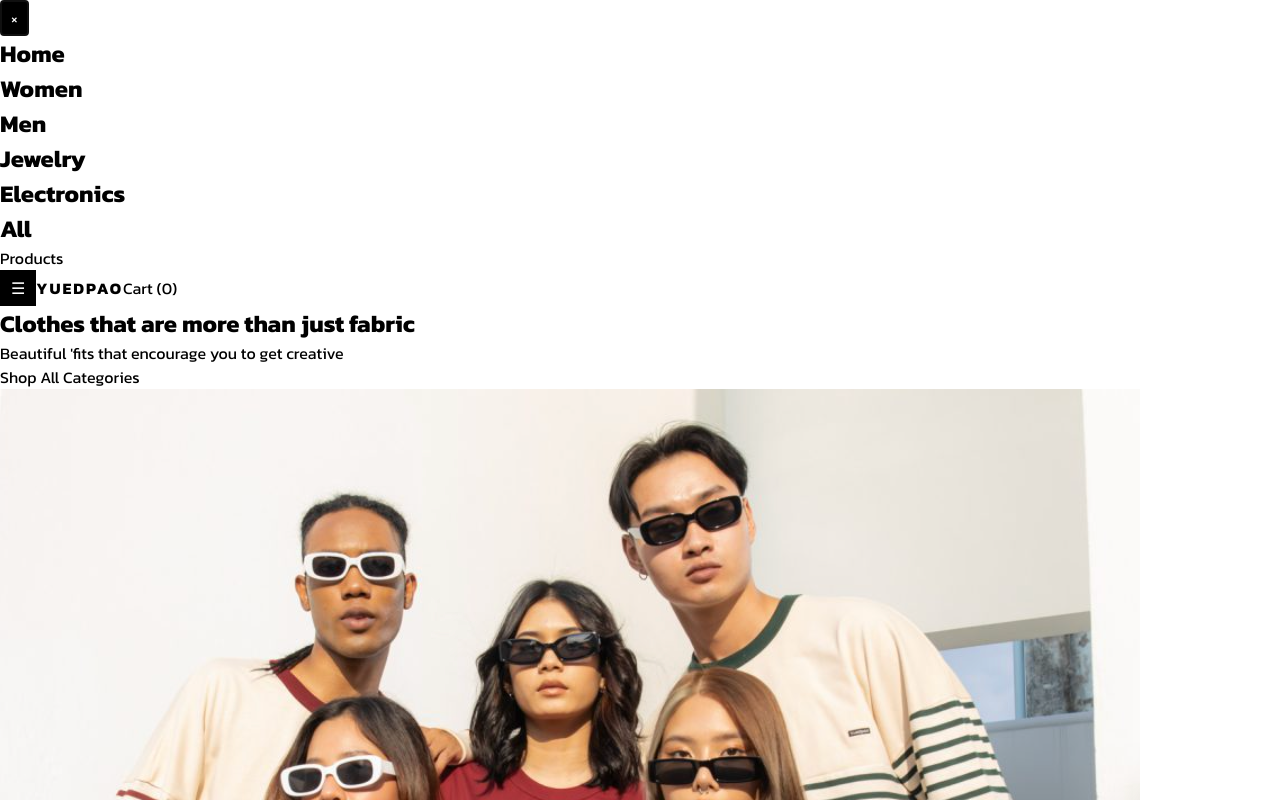
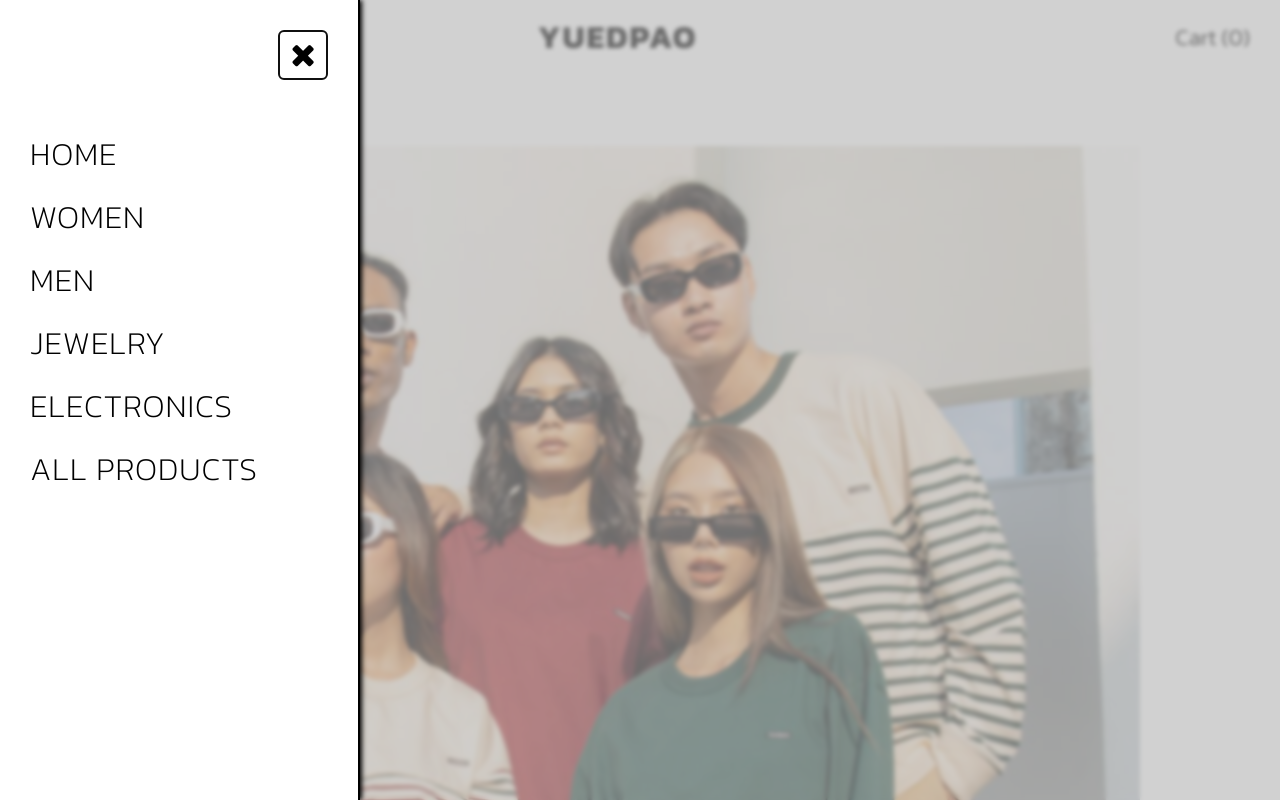
Before and after one commit to marlatte/shopping-cart, a React (Vite) app: page / in a window 1280 px wide. Both pictures are taken after a click on the button "Menu". Shown: the top 800 px of the page. Built offline with nearby package versions, Linux system fonts and the light colour scheme; no server answers.

Commit message:
Style most of menu/header

```diff
--- a/src/components/ErrorPage.jsx
+++ b/src/components/ErrorPage.jsx
@@ -1,5 +1,5 @@
 import { useRouteError } from 'react-router-dom';
-import css from './errorPage.module.css';
+import css from './styles/errorPage.module.css';
 import HomeLink from './ui/HomeLink';
 
 export default function ErrorPage() {
--- a/src/components/Footer.jsx
+++ b/src/components/Footer.jsx
@@ -1,5 +1,5 @@
 import HomeLink from './ui/HomeLink';
-import styles from './footer.module.css';
+import styles from './styles/footer.module.css';
 
 export default function Footer() {
   return (
--- a/src/components/Navbar/CartButton.jsx
+++ b/src/components/Navbar/CartButton.jsx
@@ -1,9 +1,14 @@
 import { Link } from 'react-router-dom';
 import PropTypes from 'prop-types';
+import css from './styles/cartButton.module.css';
 
 export default function CartButton({ miniCart }) {
   const totalItems = miniCart.reduce((acc, curr) => acc + curr.quantity, 0);
-  return <Link to="/cart">Cart ({totalItems})</Link>;
+  return (
+    <Link to="/cart" className={css.cartBtn}>
+      Cart ({totalItems})
+    </Link>
+  );
 }
 
 CartButton.propTypes = {
--- a/src/components/Navbar/Header.jsx
+++ b/src/components/Navbar/Header.jsx
@@ -3,6 +3,7 @@ import { useEffect, useState } from 'react';
 import CartButton from './CartButton';
 import NavMenu from './NavMenu';
 import HomeLink from '../ui/HomeLink';
+import css from './styles/header.module.css';
 
 export default function Header({ miniCart }) {
   const [menuOpen, setMenuOpen] = useState(false);
@@ -21,18 +22,20 @@ export default function Header({ miniCart }) {
           }}
         />
       )}
+      <div className={css.content}>
         <button
           type="button"
           aria-label="Menu"
-        className="open-menu-btn"
+          className={`open-menu-btn ${css.btn}`}
           onClick={() => {
             setMenuOpen(true);
           }}
         >
-        ☰
+          <div className={css.symbol}>☰</div>
         </button>
         <HomeLink />
         <CartButton miniCart={miniCart} />
+      </div>
     </header>
   );
 }
--- a/src/components/Navbar/NavMenu.jsx
+++ b/src/components/Navbar/NavMenu.jsx
@@ -1,40 +1,43 @@
 import { NavLink } from 'react-router-dom';
 import PropTypes from 'prop-types';
+import css from './styles/navMenu.module.css';
 
 export default function NavMenu({ onClick }) {
+  const linkData = [
+    ['Home', '/'],
+    ['Women', '/products/women'],
+    ['Men', '/products/men'],
+    ['Jewelry', '/products/jewelry'],
+    ['Electronics', '/products/electronics'],
+    ['All Products', '/products'],
+  ];
   return (
     <>
       <menu>
         <button
           type="button"
           aria-label="Close Menu"
-          className="close-menu-btn"
+          className={`close-menu-btn ${css.menuBtn}`}
           onClick={onClick}
         >
-          ×
+          <div className={css.symbol}>
+            <i className="fa fa-times" aria-hidden="true" />
+          </div>
         </button>
         <nav>
-          <NavLink to="/" onClick={onClick}>
-            <h2>Home</h2>
-          </NavLink>
-          <NavLink to="/products/women" onClick={onClick}>
-            <h2>Women</h2>
-          </NavLink>
-          <NavLink to="/products/men" onClick={onClick}>
-            <h2>Men</h2>
-          </NavLink>
-          <NavLink to="/products/jewelry" onClick={onClick}>
-            <h2>Jewelry</h2>
-          </NavLink>
-          <NavLink to="/products/electronics" onClick={onClick}>
-            <h2>Electronics</h2>
-          </NavLink>
-          <NavLink to="/products/" onClick={onClick}>
-            <h2>All</h2> Products
-          </NavLink>
+          {linkData.map(([text, path]) => (
+            <NavLink
+              key={text}
+              to={path}
+              onClick={onClick}
+              className={css.navLink}
+            >
+              <h2>{text}</h2>
+            </NavLink>
+          ))}
         </nav>
       </menu>
-      <div className="menu-backdrop" />
+      <div className={css.menuBackdrop} onClick={onClick} aria-hidden="true" />
     </>
   );
 }
--- /dev/null
+++ b/src/components/Navbar/styles/cartButton.module.css
@@ -0,0 +1,10 @@
+.cartBtn {
+  padding: 5px 10px;
+  font-size: 1.4rem;
+  font-weight: 300;
+}
+
+.cartBtn:hover {
+  text-decoration: underline;
+  text-underline-offset: 4px;
+}
--- /dev/null
+++ b/src/components/Navbar/styles/header.module.css
@@ -0,0 +1,25 @@
+.content {
+  padding: 10px 20px;
+  display: flex;
+  justify-content: space-between;
+  align-items: center;
+}
+
+.btn {
+  --dim: 50px;
+  width: var(--dim);
+  height: var(--dim);
+  background-color: unset;
+  color: #000;
+  font-size: 2rem;
+  border-radius: 5px;
+}
+
+.btn:hover {
+  border-color: #000;
+}
+
+.symbol {
+  position: relative;
+  top: -3px;
+}
--- /dev/null
+++ b/src/components/Navbar/styles/navMenu.module.css
@@ -0,0 +1,54 @@
+menu {
+  position: fixed;
+  z-index: 2;
+  top: 0;
+  left: 0;
+  height: 100svh;
+  width: min(80vw, 360px);
+  padding: 30px;
+
+  display: flex;
+  flex-direction: column;
+
+  background-color: #fff;
+  border-right: 2px solid black;
+  box-shadow: 2px 0 5px black;
+}
+
+nav {
+  margin-top: 50px;
+  display: flex;
+  flex-direction: column;
+  gap: 15px;
+}
+
+.menuBtn {
+  composes: btn from './header.module.css';
+  align-self: end;
+}
+
+.navLink {
+  text-transform: uppercase;
+  font-weight: 200;
+  font-size: 2rem;
+  letter-spacing: 1px;
+}
+
+.navLink:hover {
+  text-decoration: underline;
+  text-underline-offset: 6px;
+}
+
+/* Not working yet!! */
+.active {
+  color: red;
+}
+
+.menuBackdrop {
+  position: fixed;
+  z-index: 1;
+  width: 100vw;
+  height: 100vh;
+  background-color: hsla(0, 0%, 70%, 0.6);
+  backdrop-filter: blur(2px);
+}
--- a/src/components/ui/HomeLink.module.css
+++ b/src/components/ui/HomeLink.module.css
@@ -1,7 +1,12 @@
 .homeLink {
+  padding: 3px 10px;
   font-weight: bold;
   text-transform: uppercase;
   letter-spacing: 2px;
+}
+
+header .homeLink {
+  font-size: 2rem;
 }
 
 header .homeLink:hover {
--- a/src/index.css
+++ b/src/index.css
@@ -14,19 +14,27 @@
   /* color-scheme: light dark; */
 }
 
-a {
-  color: unset;
-  text-decoration: unset;
-}
-
 body {
   display: flex;
   min-height: 100svh;
   width: 100%;
 }
 
+a {
+  color: unset;
+  text-decoration: unset;
+}
+
+h1,
+h2,
+h3,
+h4,
+h5,
+h6 {
+  all: unset;
+}
+
 button {
-  padding: 5px 10px;
   border: 1px solid transparent;
   font-size: 1rem;
   font-family: inherit;
```
Also changed, not shown: src/components/styles/errorPage.module.css (renamed from src/components/errorPage.module.css), src/components/styles/footer.module.css (renamed from src/components/Footer.module.css). Lines whose indentation alone changed are shown as unchanged.
